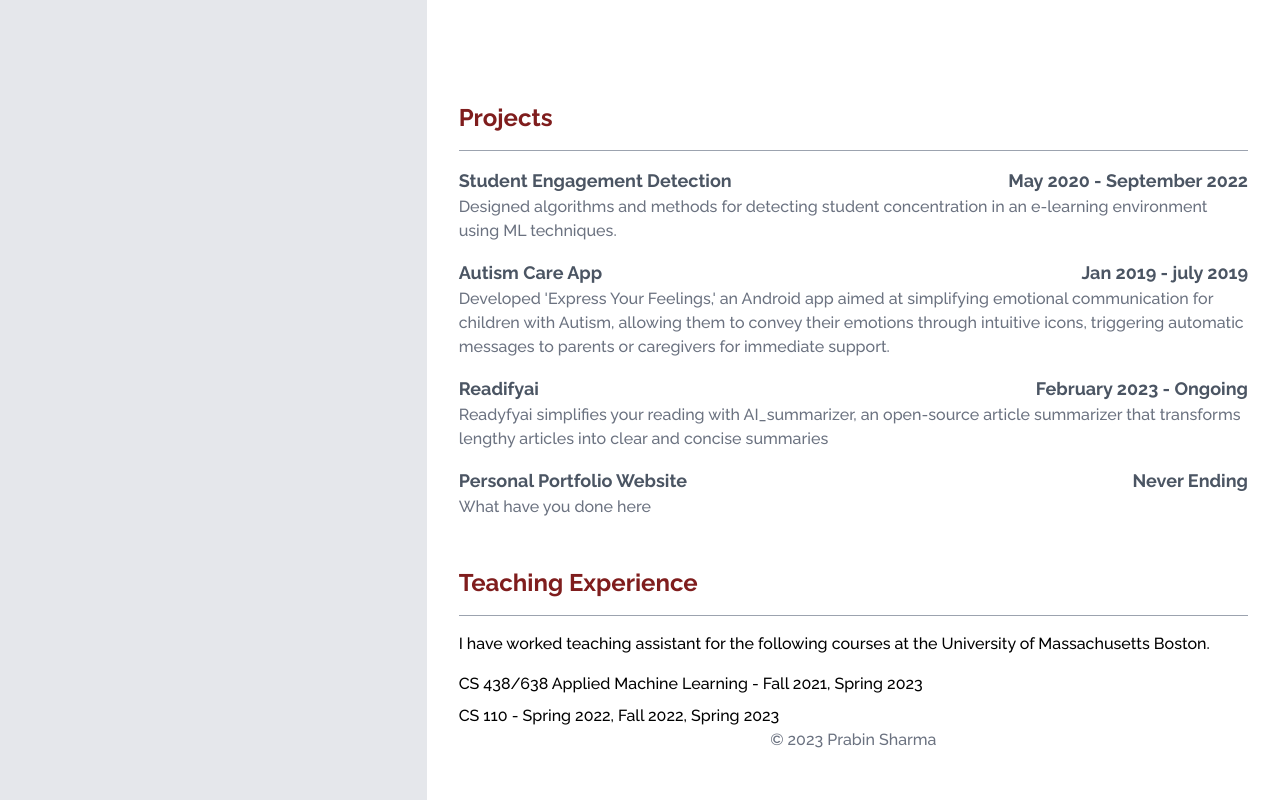
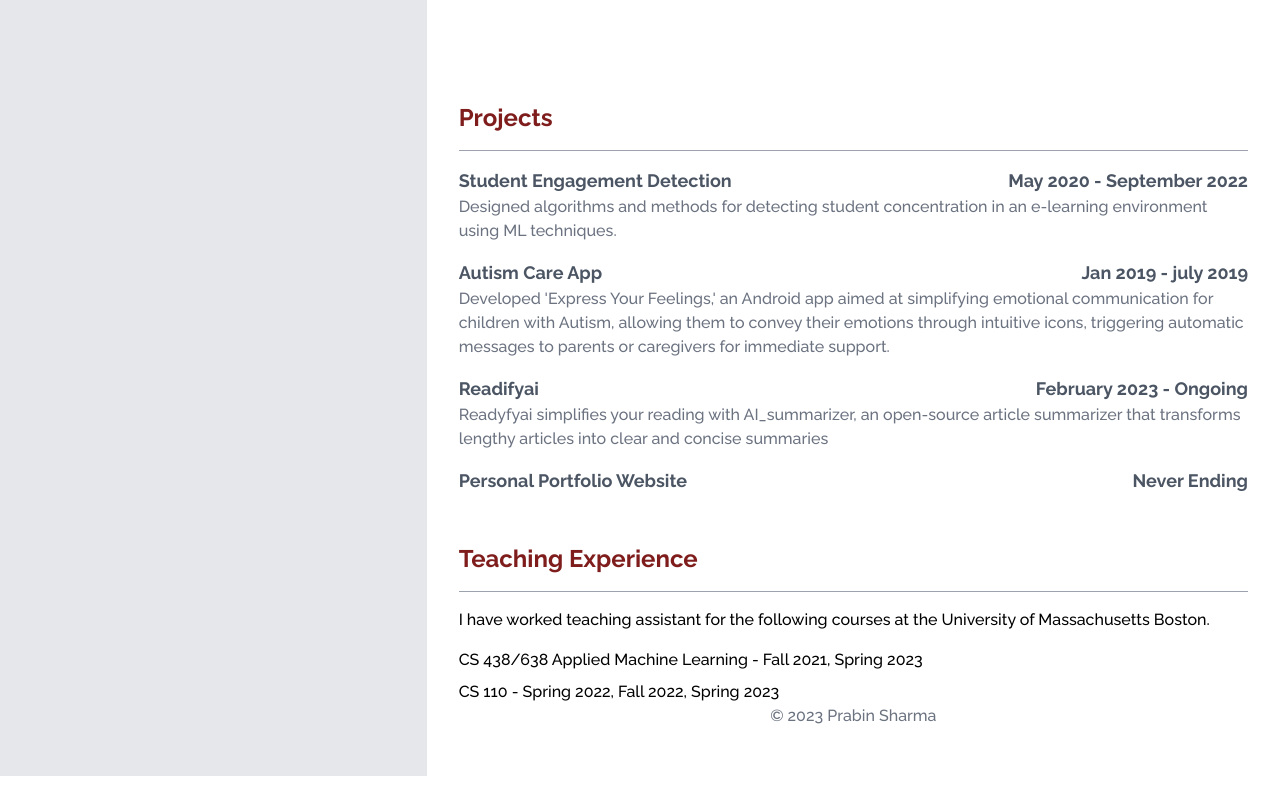
Before and after one commit to prabinsharmaa/prabinsharma.github.io, a plain HTML site: page index.html in a window 1280 px wide. Shown: the part 2789-3589 px from the top of the page. After the commit the page ends 3565 px from the top, so only its background shows below. Drawn offline with nearby package versions, Linux system fonts and the light colour scheme.

Commit message:
resume edit  added

```diff
--- a/index.html
+++ b/index.html
@@ -465,7 +465,7 @@ software solutions..
                     <h3 class="float-left text-lg font-semibold text-gray-600">Personal Portfolio Website</h3>
                     <h5 class="float-right text-lg font-semibold text-gray-600 ml-4 align-right">Never Ending</h5>
                 </div>
-                <p class="mb-4 text-base font-normal text-gray-500 ">What have you done here</p>
+                <p class="mb-4 text-base font-normal text-gray-500 "></p>
 
 
 
```
